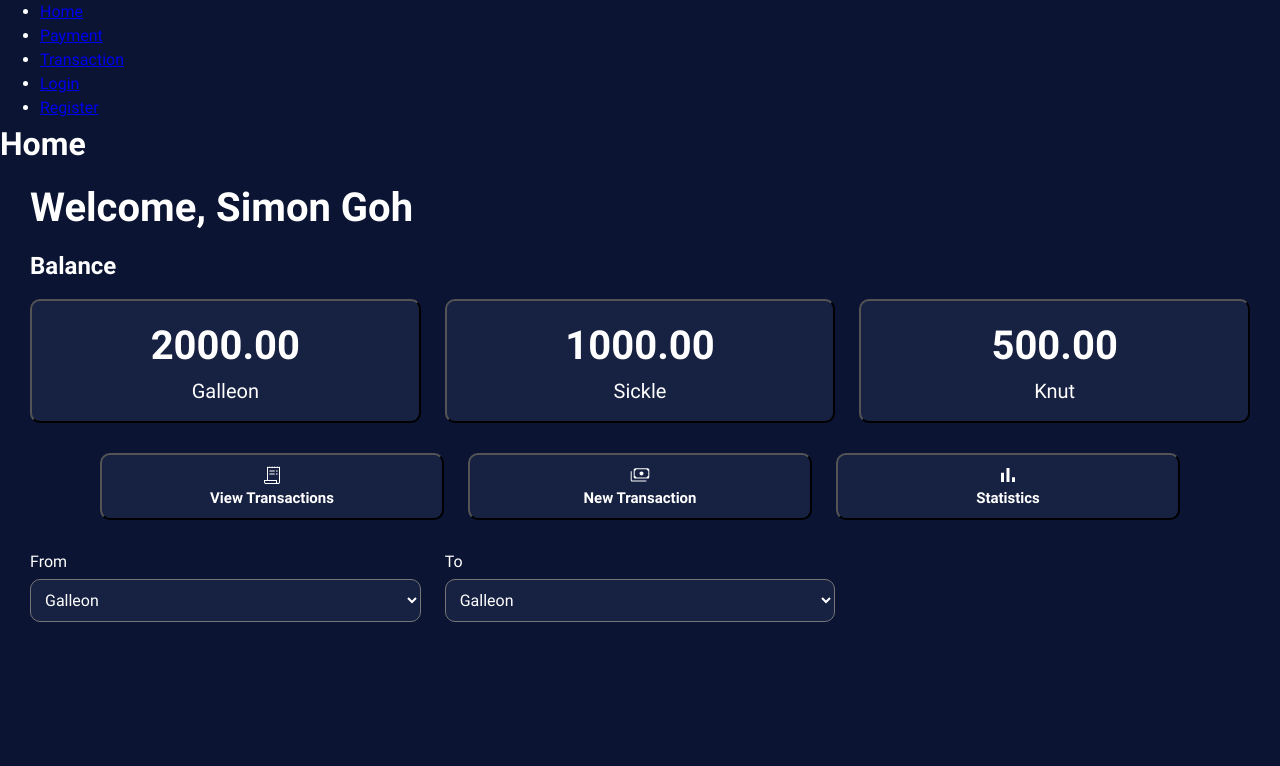
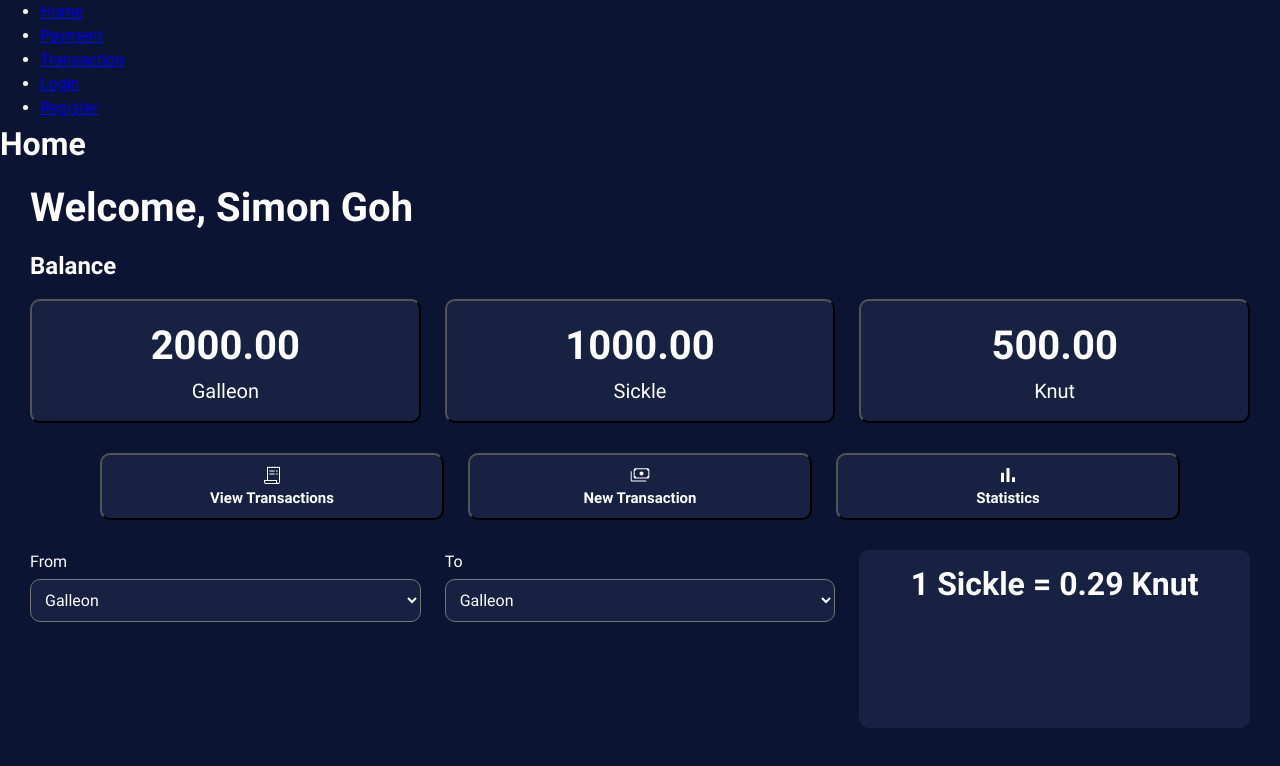
Before and after one commit to BuzzOffer/E-Gringotts-Frontend, a React (Vite) app: page / in a window 1280 px wide. Shown: the top 766 px of the page. Built offline with nearby package versions, Linux system fonts and the light colour scheme.

Commit message:
Styled currency rate component

```diff
--- a/src/pages/Home/currencyrate.jsx
+++ b/src/pages/Home/currencyrate.jsx
@@ -0,0 +1,9 @@
+function currencyRate() {
+    return (
+        <div className="currencyRate">
+            <h1>1 Sickle = 0.29 Knut</h1>
+        </div>
+    );
+}
+
+export default currencyRate
--- a/src/pages/Home/home.css
+++ b/src/pages/Home/home.css
@@ -88,7 +88,14 @@
     gap: 1.5rem;
     margin: 15px 30px;
 }
+.currencyRate {
 
+}
 .merged {
-    grid-area: "merged";
+    grid-area: merged;
+    background-color: #172141;
+    justify-self: stretch;
+    text-align: center;
+    border-radius: 10px;
+    padding: 10px;
 }
--- a/src/pages/Home/index.jsx
+++ b/src/pages/Home/index.jsx
@@ -3,6 +3,7 @@ import Balance from './balance.jsx';
 import NavButtons from './navbuttons.jsx';
 import FromMenu from './frommenu.jsx';
 import ToMenu from './tomenu.jsx';
+import CurrencyRate from './currencyrate.jsx';
 import './home.css'
 
 export default function Home(){
@@ -16,7 +17,9 @@ export default function Home(){
             <div className="currencyConverter">
                 <FromMenu />
                 <ToMenu />
-                <div className="merged"></div>
+                <div className="merged">
+                    <CurrencyRate />
+                </div>
             </div>
         </>
     );
```
